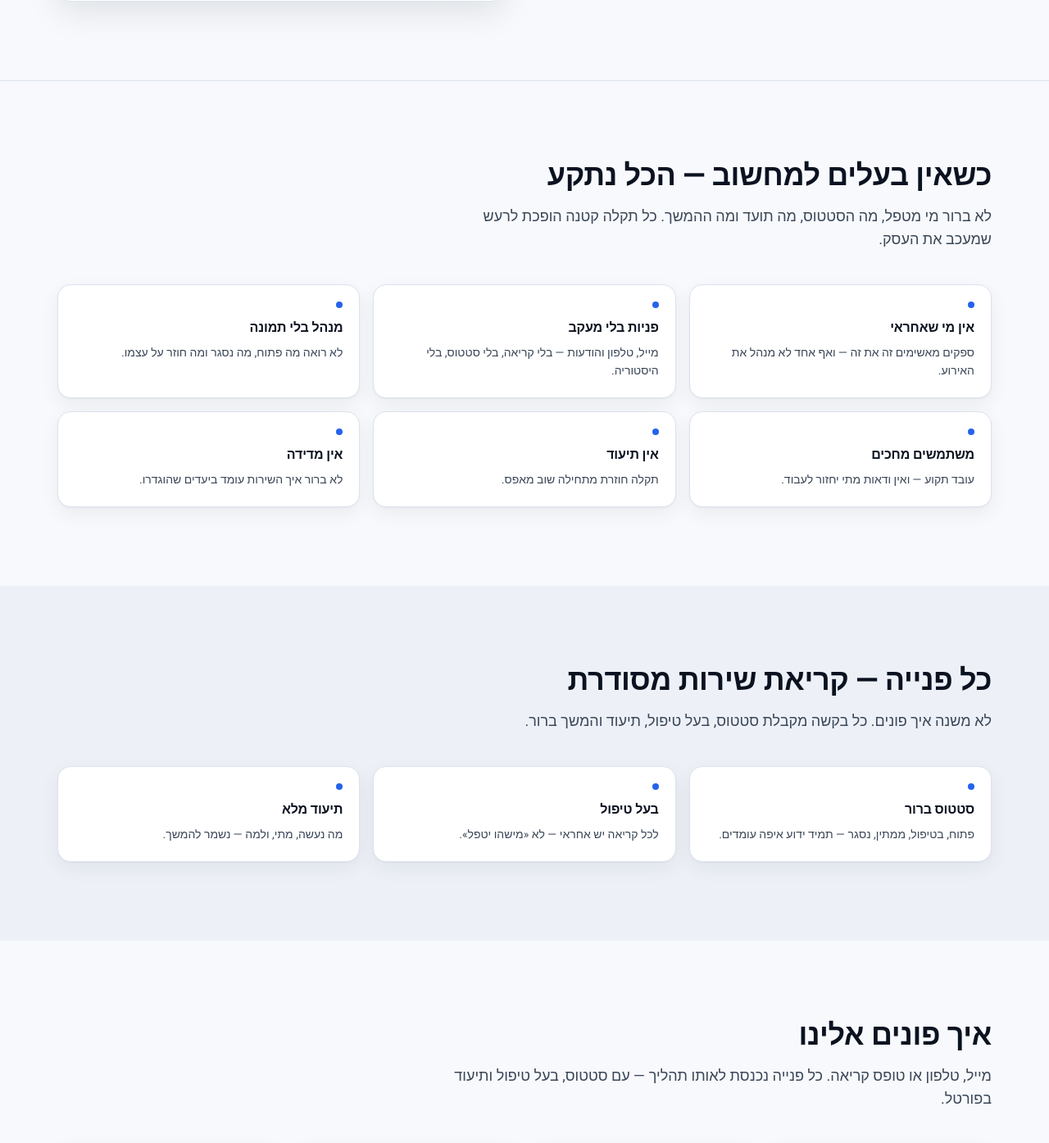
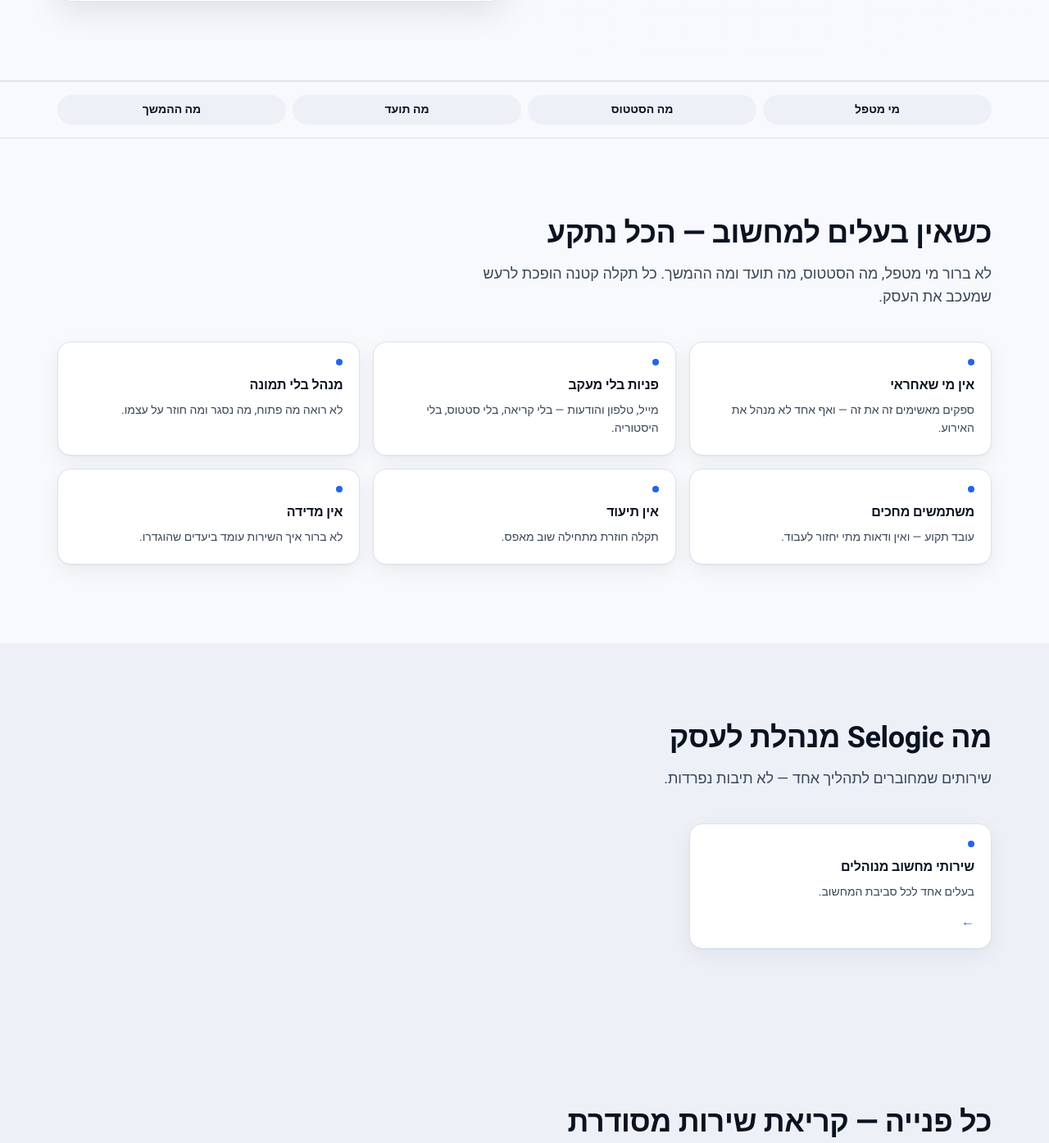
Before and after one commit to doron10-dev/selogic-website, a Next.js app: page / in a window 1280 px wide. Shown: the part 700-2095 px from the top of the page at 82% size. Built offline with nearby package versions, Linux system fonts and the light colour scheme.

Commit message:
structure: refine homepage skeleton for local studio
Co-authored-by: Cursor <cursoragent@cursor.com>

```diff
--- a/src/app/page.tsx
+++ b/src/app/page.tsx
@@ -8,7 +8,6 @@ import {
   ComparisonSection,
   SlaSection,
   WorkflowSection,
-  BeforeAfterSection,
   TechStackSection,
   FinalCtaSection,
 } from "@/components/home/sections";
@@ -27,9 +26,30 @@ export const metadata: Metadata = {
 };
 
 export default function HomePage() {
+  const managedItItems = services.items.filter((item) => item.href === "/managed-it-services");
+  const trustPrinciples = ["מי מטפל", "מה הסטטוס", "מה תועד", "מה ההמשך"];
+  const supportProcessItems = [...serviceProcess.items, ...channels.items];
+  const coreServiceHrefs = new Set([
+    "/solutions/cybersecurity",
+    "/solutions/backup-and-recovery",
+    "/solutions/microsoft-365-and-cloud",
+    "/solutions/networks-and-communication",
+  ]);
+  const coreServiceItems = services.items.filter((item) => item.href && coreServiceHrefs.has(item.href));
+
   return (
     <>
       <Hero />
+
+      <div className="border-y border-slate-line bg-paper">
+        <div className="container-page grid grid-cols-2 gap-2 py-4 sm:grid-cols-4">
+          {trustPrinciples.map((item) => (
+            <div key={item} className="rounded-pill bg-paper-mute px-4 py-2 text-center text-sm font-semibold text-slate-ink">
+              {item}
+            </div>
+          ))}
+        </div>
+      </div>
 
       <Section tone="paper">
         <SectionHeading title={painPoints.title} body={painPoints.body} />
@@ -37,31 +57,29 @@ export default function HomePage() {
       </Section>
 
       <Section tone="mute">
-        <SectionHeading title={serviceProcess.title} body={serviceProcess.body} />
-        <CardGrid items={serviceProcess.items} cols={3} />
+        <SectionHeading title={services.title} body={services.body} />
+        <CardGrid items={managedItItems} cols={3} />
       </Section>
 
-      <Section tone="paper">
-        <SectionHeading title={channels.title} body={channels.body} />
-        <CardGrid items={channels.items} cols={4} />
+      <Section tone="mute">
+        <SectionHeading title={serviceProcess.title} body={serviceProcess.body} />
+        <CardGrid items={supportProcessItems} cols={4} />
       </Section>
 
       <PortalSection />
 
       <SlaSection />
 
-      <ComparisonSection />
+      <TechStackSection />
 
-      <TechStackSection />
+      <Section tone="paper">
+        <SectionHeading title={services.title} body={services.body} />
+        <CardGrid items={coreServiceItems} cols={4} />
+      </Section>
 
       <WorkflowSection />
 
-      <BeforeAfterSection />
-
-      <Section tone="paper">
-        <SectionHeading title={services.title} body={services.body} />
-        <CardGrid items={services.items} cols={4} />
-      </Section>
+      <ComparisonSection />
 
       <Section tone="mute">
         <SectionHeading title={audience.title} body={audience.body} />
--- a/src/components/home/sections.tsx
+++ b/src/components/home/sections.tsx
@@ -42,6 +42,22 @@ export function ComparisonSection() {
             )}
           </div>
         ))}
+      </div>
+      <div className="mt-6 grid gap-4 md:grid-cols-2">
+        <div className="rounded-card border border-slate-line bg-white p-5 shadow-card">
+          <div className="mb-2 flex items-center gap-2">
+            <StatusDot kind="waiting" />
+            <span className="text-xs font-semibold uppercase tracking-wider text-slate-mute">לפני</span>
+          </div>
+          <p className="text-sm leading-relaxed text-slate-body">{beforeAfter.before.body}</p>
+        </div>
+        <div className="rounded-card border border-signal/40 bg-signal-soft p-5 shadow-card">
+          <div className="mb-2 flex items-center gap-2">
+            <StatusDot kind="closed" pulse />
+            <span className="text-xs font-semibold uppercase tracking-wider text-signal-ink">אחרי</span>
+          </div>
+          <p className="text-sm leading-relaxed text-slate-body">{beforeAfter.after.body}</p>
+        </div>
       </div>
     </Section>
   );
@@ -88,36 +104,6 @@ export function WorkflowSection() {
   );
 }
 
-export function BeforeAfterSection() {
-  return (
-    <Section tone="mute">
-      <SectionHeading title={beforeAfter.title} body={beforeAfter.body} />
-      <div className="mt-10 grid gap-4 md:grid-cols-2">
-        <div className="rounded-card border border-slate-line bg-white p-6 shadow-card">
-          <div className="mb-3 flex items-center gap-2">
-            <StatusDot kind="waiting" />
-            <span className="text-xs font-semibold uppercase tracking-wider text-slate-mute">
-              לפני
-            </span>
-          </div>
-          <h3 className="text-lg font-bold text-slate-ink">{beforeAfter.before.title}</h3>
-          <p className="mt-2 text-sm leading-relaxed text-slate-body">{beforeAfter.before.body}</p>
-        </div>
-        <div className="rounded-card border border-signal/40 bg-signal-soft p-6 shadow-card">
-          <div className="mb-3 flex items-center gap-2">
-            <StatusDot kind="closed" pulse />
-            <span className="text-xs font-semibold uppercase tracking-wider text-signal-ink">
-              אחרי
-            </span>
-          </div>
-          <h3 className="text-lg font-bold text-slate-ink">{beforeAfter.after.title}</h3>
-          <p className="mt-2 text-sm leading-relaxed text-slate-body">{beforeAfter.after.body}</p>
-        </div>
-      </div>
-    </Section>
-  );
-}
-
 export function TechStackSection() {
   return (
     <Section tone="paper">
--- a/src/data/home.ts
+++ b/src/data/home.ts
@@ -94,8 +94,8 @@ export const comparison = {
 };
 
 export const techStack = {
-  title: "מערכות שמשרתות אתכם — לא את הטכנאי",
-  body: "כל מערכת נותנת ערך עסקי: סדר, שקיפות, מדידה ושליטה. לא רשימת כלים — תהליך שירות שלם.",
+  title: "מערכת הבקרה התפעולית של Selogic",
+  body: "Selogic Control Tower והמערכות סביבו נותנים ערך עסקי: סדר, שקיפות, מדידה ושליטה. לא רשימת כלים — תהליך שירות שלם.",
   items: [
     { name: "Zendesk", desc: "כל פנייה = קריאה. מי מטפל, מה הסטטוס, מה ההיסטוריה." },
     { name: "Atera", desc: "ניטור שמאפשר לטפל לפני שהמשתמש נתקע." },
```
